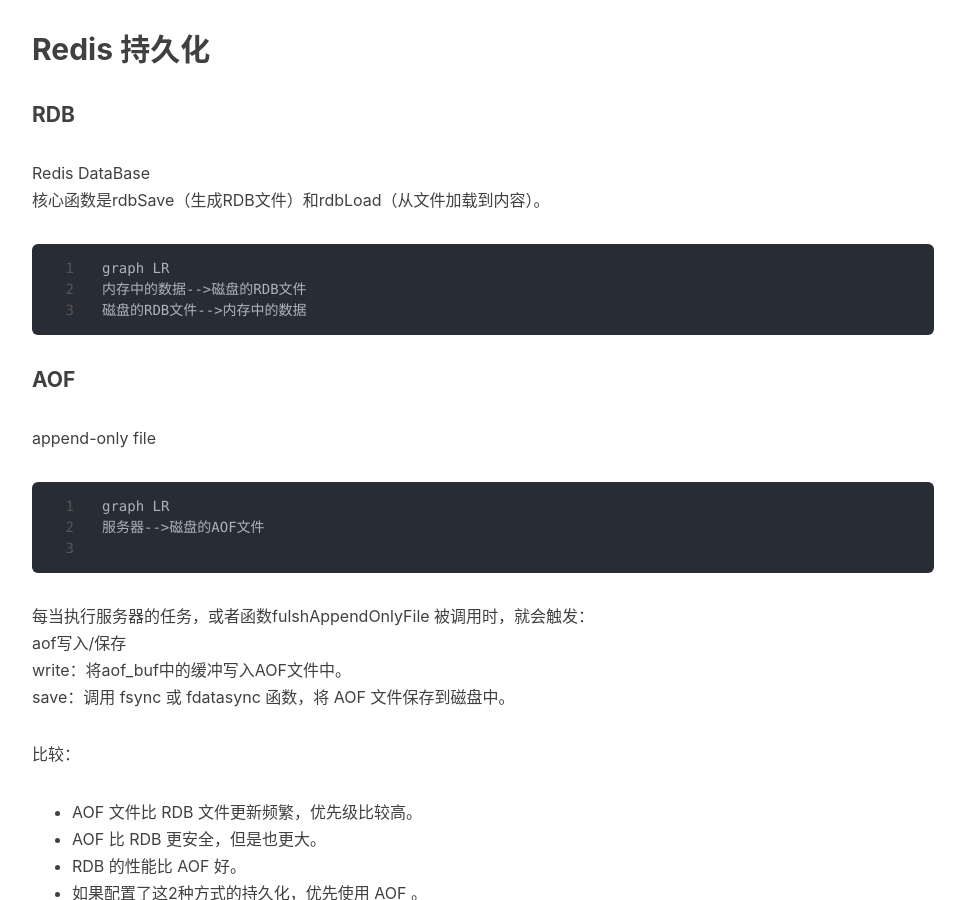
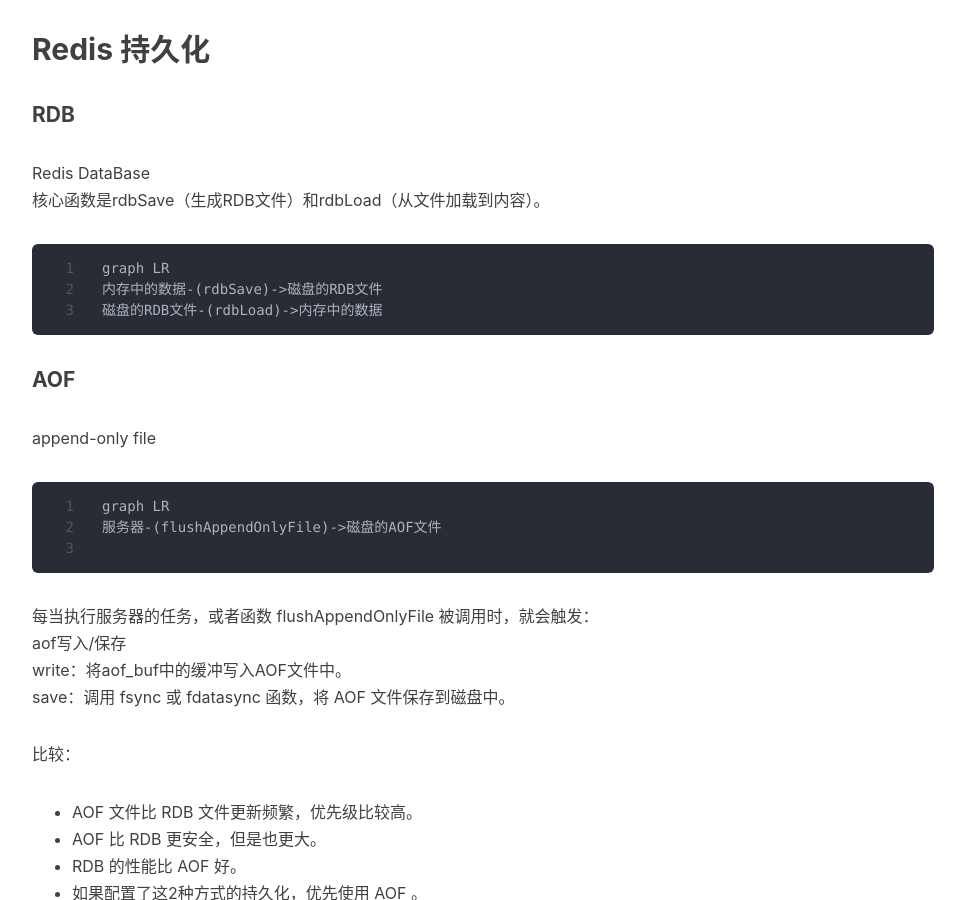
Before and after one commit to wsk1103/wsk1103.github.io, a Jekyll site: the page built from _posts/2019-01-13-理解 Redis.md, in a window 1280 px wide and 900 px high, scrolled down 2574 px. Shown: the whole window, without its empty margins (233-1198 px from the left). Built offline with Jekyll 4.4.1, drawn with Linux system fonts in a browser that asks for light colours; nearby versions of some CDN libraries; our own code applies the rules of GitHub Pages for plain Markdown files; comment, search, counter and statistics services are not loaded.

Commit message:
理解 Redis

````diff
--- a/_posts/2019-01-13-理解 Redis.md
+++ b/_posts/2019-01-13-理解 Redis.md
@@ -82,17 +82,17 @@ Redis DataBase
 
 ```
 graph LR
-内存中的数据-->磁盘的RDB文件
-磁盘的RDB文件-->内存中的数据
+内存中的数据-(rdbSave)->磁盘的RDB文件
+磁盘的RDB文件-(rdbLoad)->内存中的数据
 ```
 #### AOF
 append-only file
 ```
 graph LR
-服务器-->磁盘的AOF文件
+服务器-(flushAppendOnlyFile)->磁盘的AOF文件
 
 ```
-每当执行服务器的任务，或者函数fulshAppendOnlyFile 被调用时，就会触发：
+每当执行服务器的任务，或者函数 flushAppendOnlyFile 被调用时，就会触发：
 aof写入/保存
 write：将aof_buf中的缓冲写入AOF文件中。
 save：调用 fsync 或 fdatasync 函数，将 AOF 文件保存到磁盘中。
````
